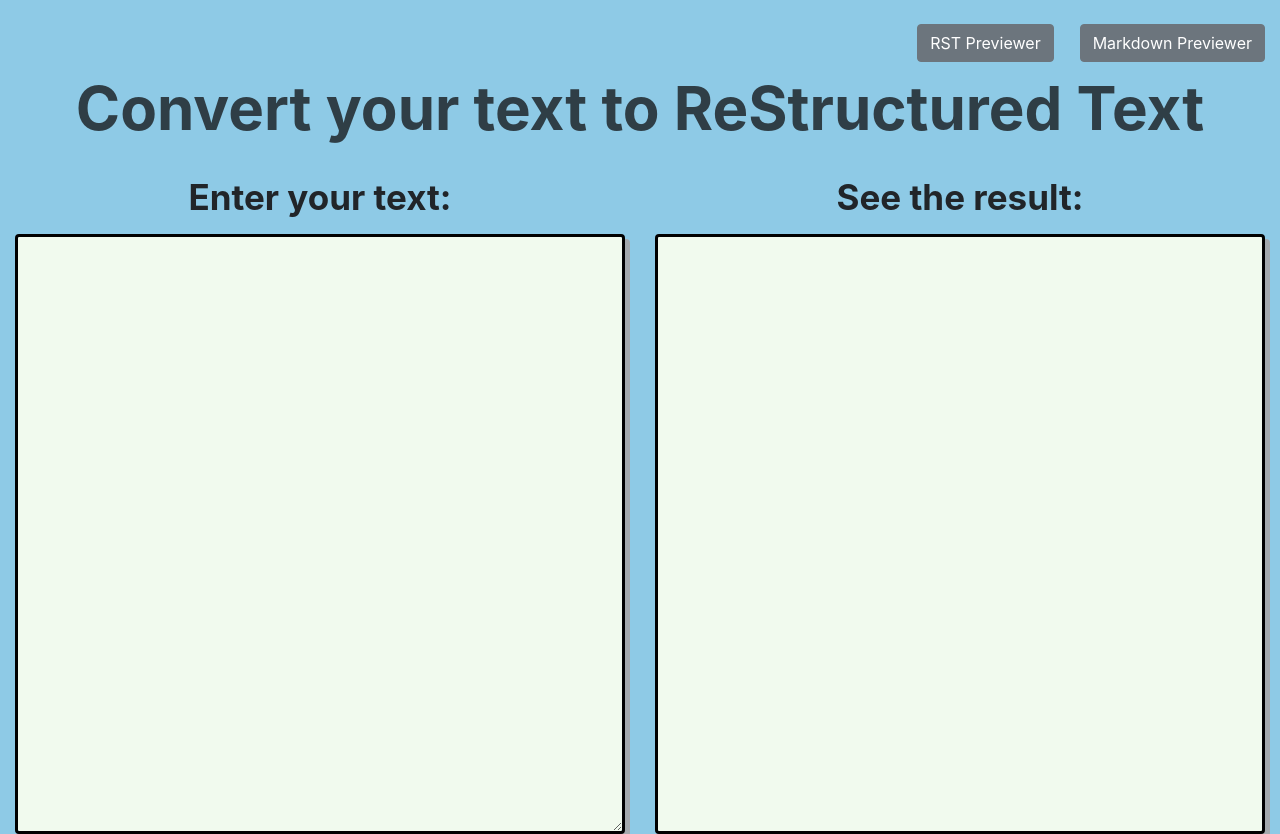
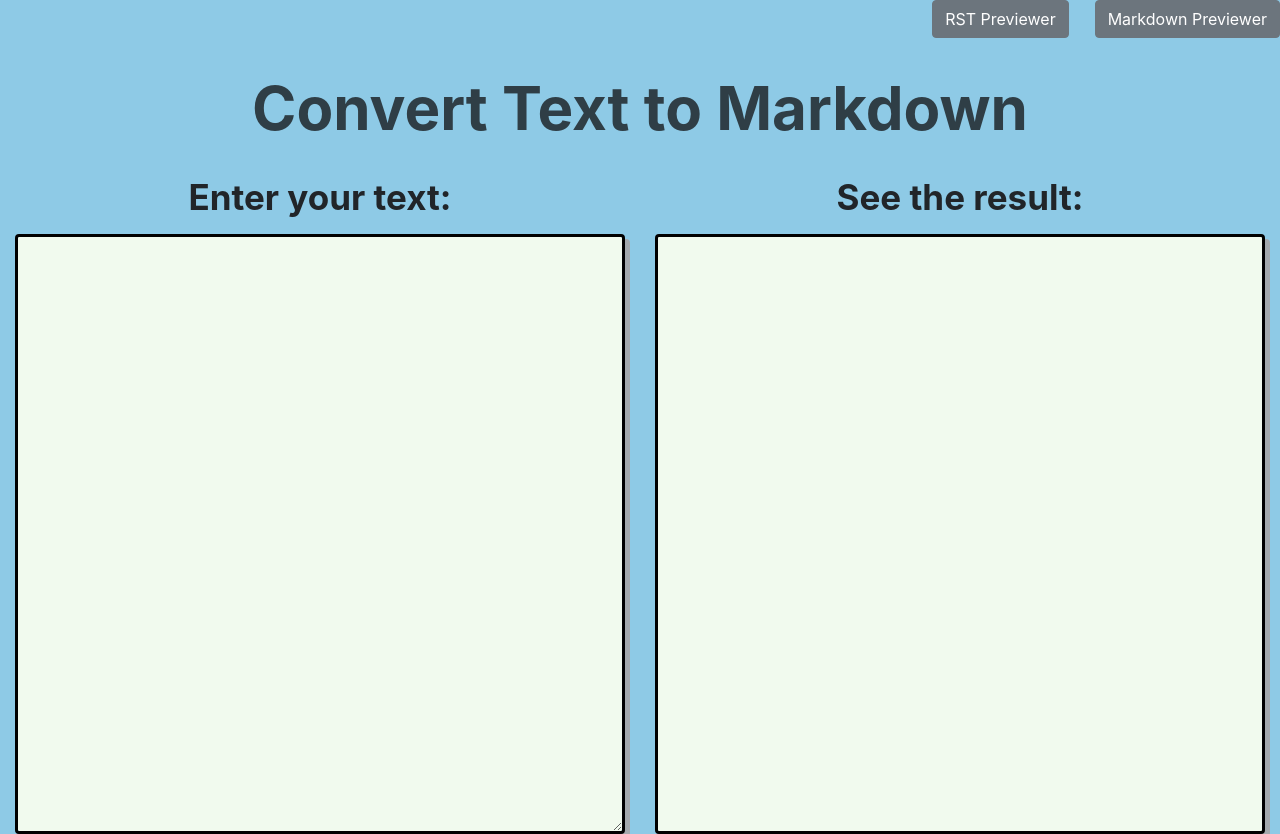
Before and after one commit to manish-10/Markdown-Preview, a React (Create React App) app: page /rst2html in a window 1280 px wide. Built offline with nearby package versions, Linux system fonts and the light colour scheme.

Commit message:
Abstrated Textbox, Buttongroup, Previewbox

```diff
--- a/src/App.js
+++ b/src/App.js
@@ -1,113 +1,77 @@
 import React, { Component } from "react";
-import { BrowserRouter as Router, Route } from "react-router-dom";
-import Textbox from "./components/Textbox.js"
+import { BrowserRouter as Router, Route, Switch } from "react-router-dom";
+import Textbox from "./components/Textbox.js";
+import ButtonGroup, { Button } from "./components/ButtonGroup.js";
 import "./App.css";
+import MarkdownPreview from "./components/MarkdownPreview.js";
+
+
 
 let marked = require("marked");
-const axios = require('axios').default;
+const axios = require("axios").default;
 
 export class App extends Component {
-
-
   state = {
     text: "",
     results: "",
   };
   updateSourceText = (e) => {
-    this.setState({ text: e.target.value},()=>{this.crst()});
+    this.setState({ text: e.target.value }, () => {
+      this.crst();
+    });
   };
-
 
   //
   crst = () => {
     axios({
-      method:'post',
-      url:"http://localhost:5000/send",
-      headers: {'content-type': 'application/json'},
-      data:this.state
+      method: "post",
+      url: "http://localhost:5000/send",
+      headers: { "content-type": "application/json" },
+      data: this.state,
     })
-        .then(result => {
-          this.setState({results:result.data});
-          // console.log(result.data)
-        })
-        .catch(error=> {
-          console.log(error);
-        })
+      .then((result) => {
+        this.setState({ results: result.data });
+        // console.log(result.data)
+      })
+      .catch((error) => {
+        console.log(error);
+      });
   };
-  handleClick = ()=>{
-
-
-  }
   render() {
     const { text } = this.state;
     const markdown = marked(text, { breaks: true, gfm: true });
     const rsthtml = this.state.results;
     // const rst =
-    return(
+    return (
+      <Router>
+        <ButtonGroup />
+        <div className="container-fluid">
+          <br />
 
-      <Router>
-
-
-
-        <div className="container-fluid">
-        <br/>
-          <div class="btn-group float-right" role="group" aria-label="Basic example">
-            <a class="btn btn-secondary" href="/md2html">Markdown Previewer</a>
-          </div>
-          <div class="btn-group float-right" role="group" aria-label="Basic example">
-          <a class="btn btn disable" href="#" id="invisible"></a>
-          </div>
-          <div class="btn-group float-right" role="group" aria-label="Basic example">
-          <a class="btn btn-secondary" href="/rst2html">RST Previewer</a>
-          </div>
-
-          <br/>
+          <br />
           {/* Markdown Router */}
           <Route
             path="/md2html"
-            render={(props) => (
-              <React.Fragment>
-                <h2 className="text-center m-4" id="title">
-                  Convert your text to Markdown
+            render={(props) =>
+              MarkdownPreview({
+                conversionHeading: "Convert Text to Markdown",
+                parsedText: markdown,
+                text: text,
+                updateSourceText: this.updateSourceText,
+              })
+            }
+          />
 
-                </h2>
-                <div className="row ">
-
-                  <Textbox text={this.text}   updateSourceText={this.updateSourceText}/>
-
-                  <div className="col-6" id="preview">
-                    <h2 className="text-center p-2" id="text-area-label">
-                      See the result:
-                    </h2>
-                    <div className="preview rounded">
-                      <div dangerouslySetInnerHTML={{ __html: markdown }} />
-                    </div>
-                  </div>
-                </div>
-              </React.Fragment>
-            )}
-          />
+          {/* RST Router */}
           <Route
             path="/rst2html"
             render={(props) => (
-              <React.Fragment>
-                <h2 className="text-center m-4" id="title">
-                  Convert your text to ReStructured Text<br/>
-
-                </h2>
-                <div className="row ">
-                <Textbox text={this.text}   updateSourceText={this.updateSourceText}/>
-
-                  <div className="col-6" id="preview">
-                    <h2 className="text-center p-2" id="text-area-label">
-                      See the result:
-                    </h2>
-                    <div className="preview rounded">
-                      <div dangerouslySetInnerHTML={{ __html: rsthtml }} />
-                    </div>
-                  </div>
-                </div>
-              </React.Fragment>
+              MarkdownPreview({
+                conversionHeading: "Convert Text to Markdown",
+                parsedText: rsthtml,
+                text: text,
+                updateSourceText: this.updateSourceText,
+              })
             )}
           />
         </div>
--- /dev/null
+++ b/src/components/ButtonGroup.js
@@ -0,0 +1,21 @@
+import React, { Component } from 'react'
+
+export class Button extends Component {
+    render() {
+        return (
+         <div>
+            <div class="btn-group float-right" role="group" aria-label="Basic example">
+                <a class="btn btn-secondary" href="/md2html">Markdown Previewer</a>
+            </div>
+            <div class="btn-group float-right" role="group" aria-label="Basic example">
+            <a class="btn btn disable" href="#" id="invisible"></a>
+            </div>
+            <div class="btn-group float-right" role="group" aria-label="Basic example">
+            <a class="btn btn-secondary" href="/rst2html">RST Previewer</a>
+            </div>
+          </div>
+        )
+    }
+}
+
+export default Button
--- a/src/components/MarkdownPreview.js
+++ b/src/components/MarkdownPreview.js
@@ -1,19 +1,30 @@
-import React, { Component } from 'react'
+import React from "react";
+import Textbox from './Textbox'
+function MarkdownPreview({
+  conversionHeading,
+  parsedText,
+  text,
+  updateSourceText,
+}) {
+  return (
+    <React.Fragment>
+      <h2 className="text-center m-4" id="title">
+        {conversionHeading}
+      </h2>
+      <div className="row ">
+        <Textbox text={text} updateSourceText={updateSourceText} />
 
-export class MarkdownPreview extends Component {
-    render() {
-
-        return (
         <div className="col-6" id="preview">
           <h2 className="text-center p-2" id="text-area-label">
             See the result:
           </h2>
           <div className="preview rounded">
-                      <div dangerouslySetInnerHTML={{ __html: markdown }} />
+            <div dangerouslySetInnerHTML={{ __html: parsedText }} />
           </div>
         </div>
-        )
-    }
+      </div>
+    </React.Fragment>
+  );
 }
 
-export default MarkdownPreview
+export default MarkdownPreview;
```
Also changed, not shown: src/components/ManualButton.js (deleted). Lines whose indentation alone changed are shown as unchanged.
